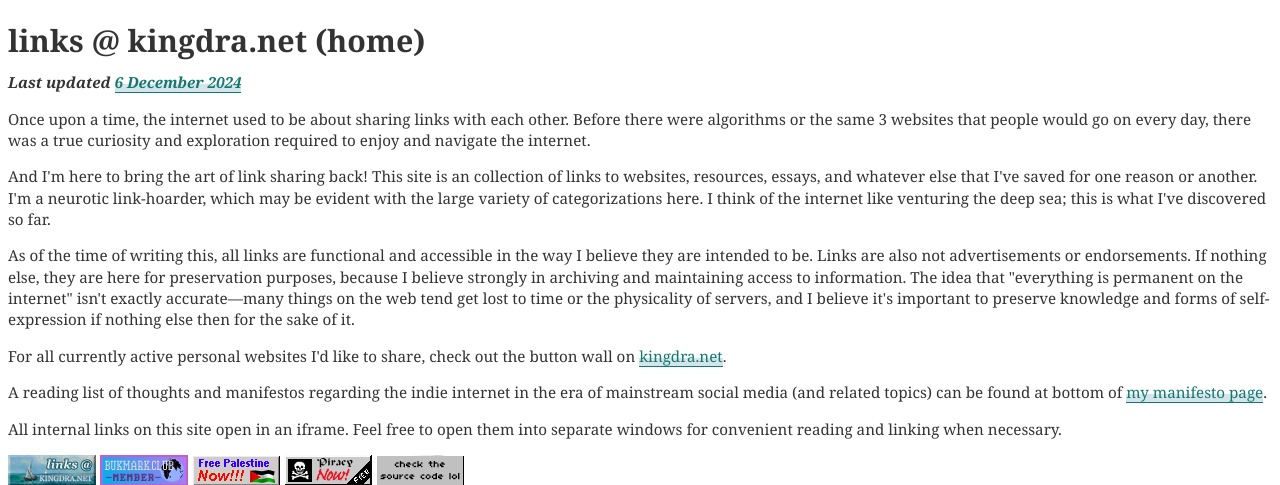
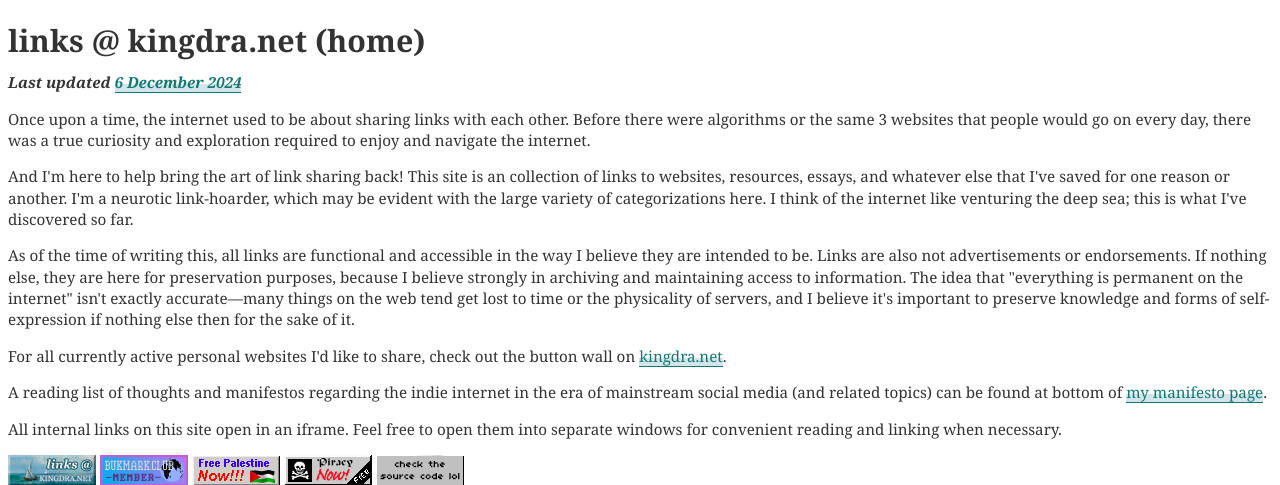
Before and after one commit to aroceu/links, a PHP site: page /main.php in a window 1280 px wide. Shown: the top 485 px of the page. Run offline with PHP 8.4, Linux system fonts and the light colour scheme.

Commit message:
Minor updates

```diff
--- a/main.php
+++ b/main.php
@@ -7,7 +7,7 @@
         <p><b><i>Last updated <a href="updates.php">6 December 2024</a></i></b></p>
         <p>Once upon a time, the internet used to be about sharing links with each other. Before there were algorithms or the same 3 websites that people would go on every day, there was a true curiosity and exploration required to enjoy and navigate the internet.</p>
 
-<p>And I'm here to bring the art of link sharing back! This site is an collection of links to websites, resources, essays, and whatever else that I've saved for one reason or another. I'm a neurotic link-hoarder, which may be evident with the large variety of categorizations here. I think of the internet like venturing the deep sea; this is what I've discovered so far.</p>
+<p>And I'm here to help bring the art of link sharing back! This site is an collection of links to websites, resources, essays, and whatever else that I've saved for one reason or another. I'm a neurotic link-hoarder, which may be evident with the large variety of categorizations here. I think of the internet like venturing the deep sea; this is what I've discovered so far.</p>
 
 <p>As of the time of writing this, all links are functional and accessible in the way I believe they are intended to be. Links are also not advertisements or endorsements. If nothing else, they are here for preservation purposes, because I believe strongly in archiving and maintaining access to information. The idea that "everything is permanent on the internet" isn't exactly accurate&mdash;many things on the web tend get lost to time or the physicality of servers, and I believe it's important to preserve knowledge and forms of self-expression if nothing else then for the sake of it.</p>
 
--- a/updates.php
+++ b/updates.php
@@ -3,6 +3,8 @@
 <?php include('header.php') ?>
 
 <h1>updates</h1>
+
+<p><b><i>Note:</i></b> This site gets updated when I feel like it.</p>
 
 <p>A log of new links loosely by organization, and a simplistic way to keep up with updates.</p>
 
```
